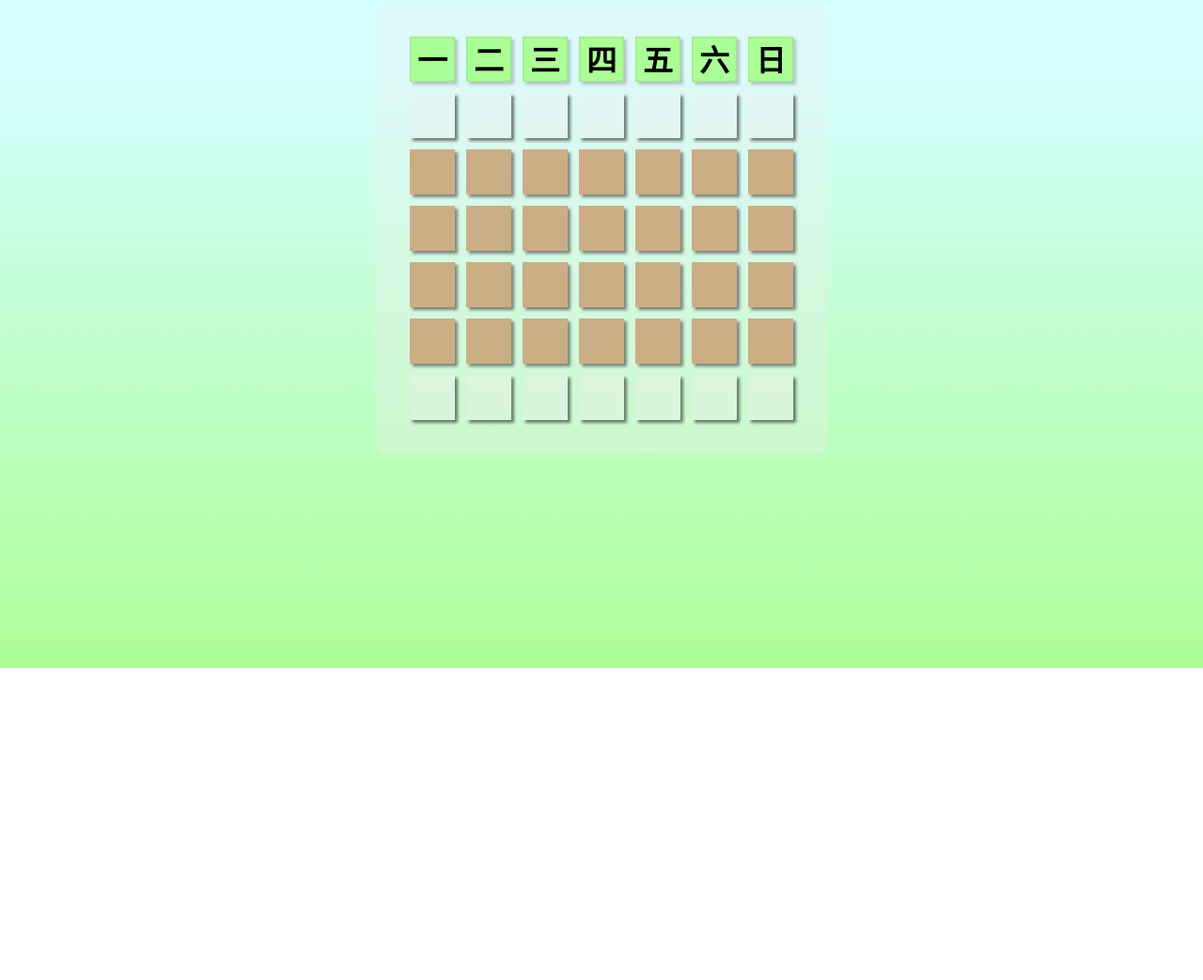
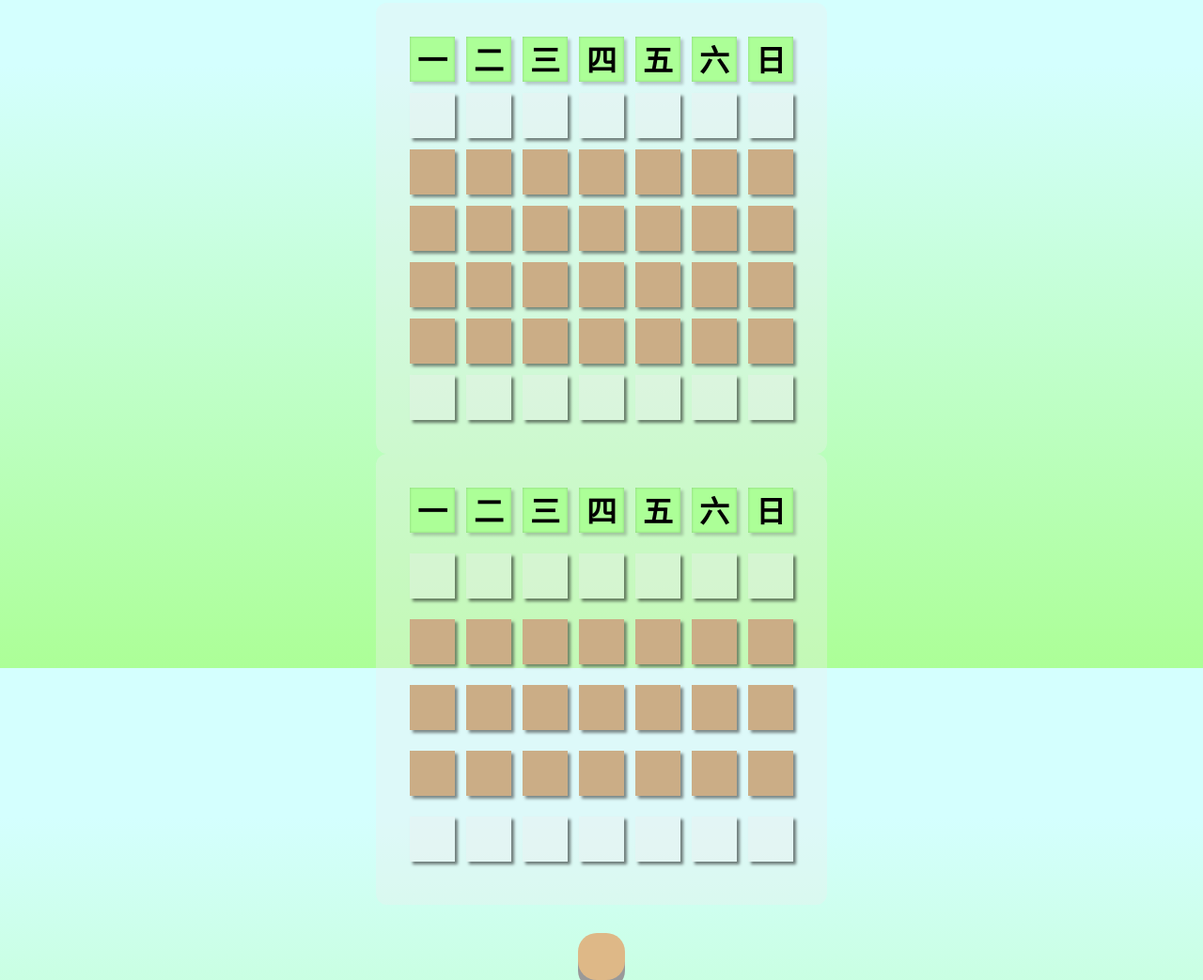
Before and after one commit to RediChen/WD_math_shapeOfCalendar, a plain HTML site: page index.html in a window 1280 px wide. Shown: the part 89-1132 px from the top of the page at 94% size. Before the commit the page ends 800 px from the top, so only its background shows below. Drawn offline with Linux system fonts and the light colour scheme.

Commit message:
建立切換鈕

```diff
--- a/index.html
+++ b/index.html
@@ -10,7 +10,9 @@
 </head>
 <body>
     <h1>我是標題</h1>
-    <div class="calendar">
+    <div id="frame">
+        <div id="card">
+            <div class="calendar card-front">
                 <div class="r-h">一</div>
                 <div class="r-h">二</div>
                 <div class="r-h">三</div>
@@ -61,8 +63,55 @@
                 <div class="r-btn"></div>
                 <div class="r-btn"></div>
             </div>
+            <div class="calendar card-back">
+                <div class="r-h">一</div>
+                <div class="r-h">二</div>
+                <div class="r-h">三</div>
+                <div class="r-h">四</div>
+                <div class="r-h">五</div>
+                <div class="r-h">六</div>
+                <div class="r-h">日</div>
+                <div class="r-btn"></div>
+                <div class="r-btn"></div>
+                <div class="r-btn"></div>
+                <div class="r-btn"></div>
+                <div class="r-btn"></div>
+                <div class="r-btn"></div>
+                <div class="r-btn"></div>
+                <div class="r"></div>
+                <div class="r"></div>
+                <div class="r"></div>
+                <div class="r"></div>
+                <div class="r"></div>
+                <div class="r"></div>
+                <div class="r"></div>
+                <div class="r"></div>
+                <div class="r"></div>
+                <div class="r"></div>
+                <div class="r"></div>
+                <div class="r"></div>
+                <div class="r"></div>
+                <div class="r"></div>
+                <div class="r"></div>
+                <div class="r"></div>
+                <div class="r"></div>
+                <div class="r"></div>
+                <div class="r"></div>
+                <div class="r"></div>
+                <div class="r"></div>
+                <div class="r-btn"></div>
+                <div class="r-btn"></div>
+                <div class="r-btn"></div>
+                <div class="r-btn"></div>
+                <div class="r-btn"></div>
+                <div class="r-btn"></div>
+                <div class="r-btn"></div>
+            </div>
+        </div>
+    </div>
 
-    <!-- todo 晚點再複製另一個 -->
+    <div id="btn" onclick="flipCard()"></div>
+
     <script src="./main.js"></script>
 </body>
 </html>
--- a/sass/style.sass
+++ b/sass/style.sass
@@ -3,8 +3,9 @@
 $desktop: 1025px
 $tablet: 1024px
 $mobile: 767px
-$skyblue: rgb(212, 255, 254)
+$skyblue: #d4fffe
 $lakegreen: #acff97
+$semi-trsp: rgba(#eee, 0.35)
 @mixin font-zh($sz, $wt)
     //wt is in 300, 500, 700, 900
     font-family: "Noto Serif TC", serif
@@ -33,9 +34,10 @@ html
 h1
     @include font-zh(4rem, 700)
     color: white
-    $wood-dark: #b0520a
-$wood-light: #cd6c1f
-$semi-trsp: rgba(#eee, 0.35)
+//* 翻牌效果的設定
+
+// 翻牌效果的設定 END
+//* 月曆的樣式
 .calendar
     $gap: 0.75rem
     $unit-l: 3rem
@@ -77,3 +79,16 @@ $semi-trsp: rgba(#eee, 0.35)
         &-active
             background-color: burlywood
             filter: sepia(0.8)
+// 月曆的樣式 END
+#btn
+    width: 50px
+    height: 50px
+    margin: 30px auto
+    border-radius: 40%
+    background-color: burlyWood
+    $btn-h: 10px
+    box-shadow: 0 $btn-h #999
+    transition: 0.3s ease-out
+    &:active
+        transform: translateY($btn-h)
+        box-shadow: none
```
Also changed, not shown: css/style.css, 1 other file. Lines whose indentation alone changed are shown as unchanged.
